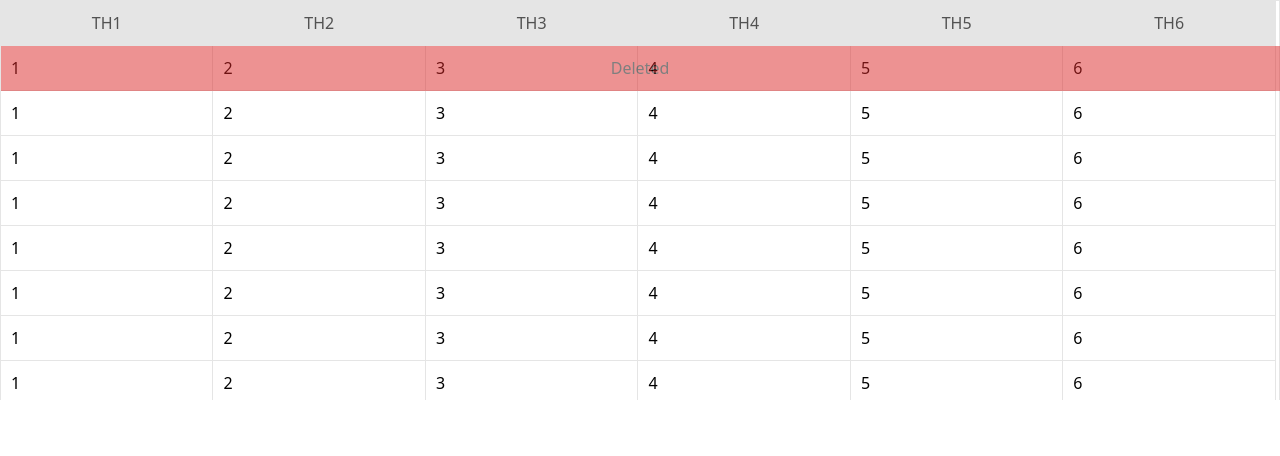
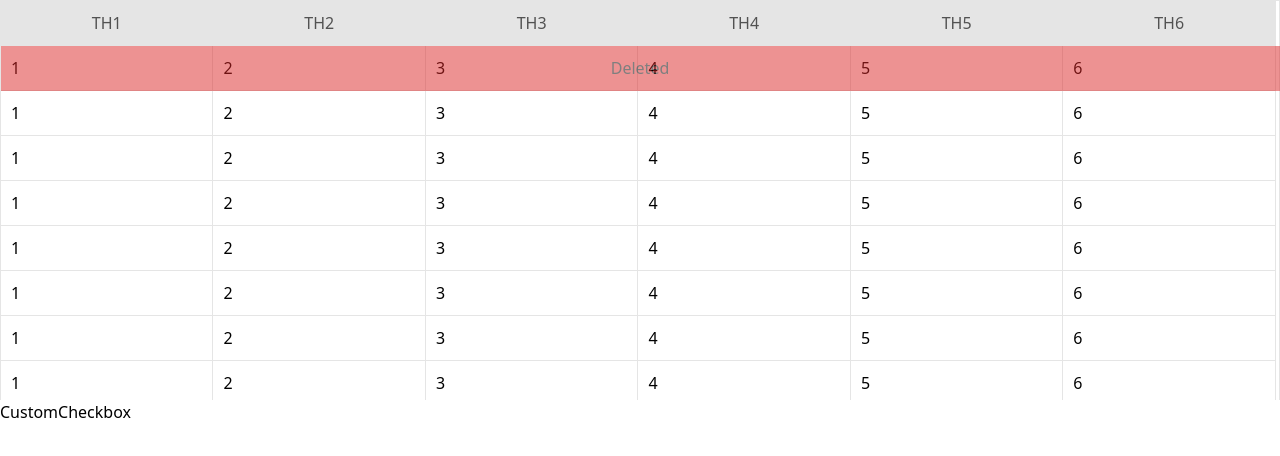
Before and after one commit to kazettique/React-Lab, a React (Create React App) app: page / in a window 1280 px wide. Shown: the top 456 px of the page. Built offline with nearby package versions, Linux system fonts and the light colour scheme.

Commit message:
custom checkbox

```diff
--- a/src/App.tsx
+++ b/src/App.tsx
@@ -1,3 +1,4 @@
+import CustomCheckbox from './components/CustomCheckbox';
 import IndependentCollapse from './components/IndependentCollapse';
 import SafariAbsoluteTest from './components/SafariAbsoluteTest';
 import { useMobileViewPortHeight } from './hooks';
@@ -9,6 +10,7 @@ function App() {
     <div className="h-screen w-screen" style={mobileViewPortHeight.style}>
       <SafariAbsoluteTest />
       {/* <IndependentCollapse /> */}
+      <CustomCheckbox />
     </div>
   );
 }
--- /dev/null
+++ b/src/components/CustomCheckbox.tsx
@@ -0,0 +1,8 @@
+import React, { useState } from 'react';
+
+// ref: https://jakzaizzat.medium.com/how-to-a-build-custom-checkbox-in-tailwindcss-14e4e9c3c5dc
+export default function CustomCheckbox() {
+  const [isCheck, setIsCheck] = useState<boolean>(false);
+
+  return <div>CustomCheckbox</div>;
+}
```
